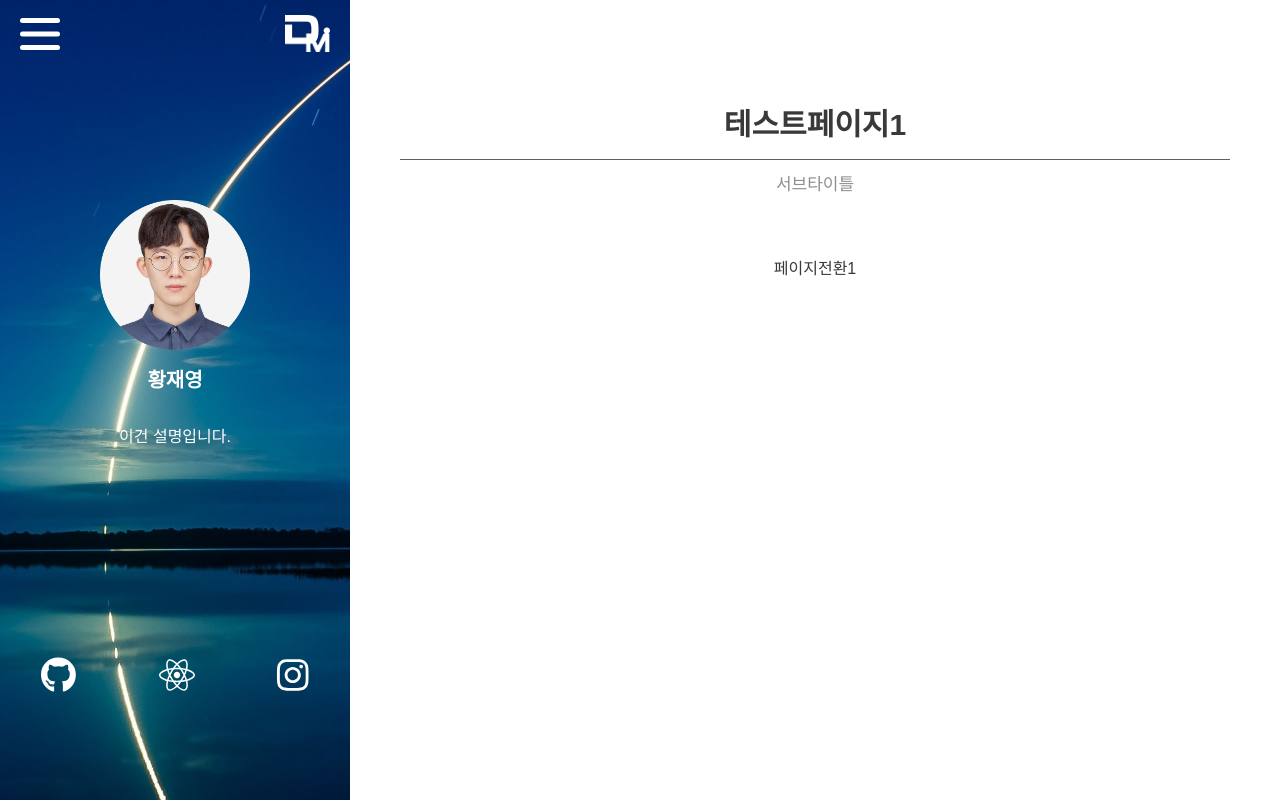
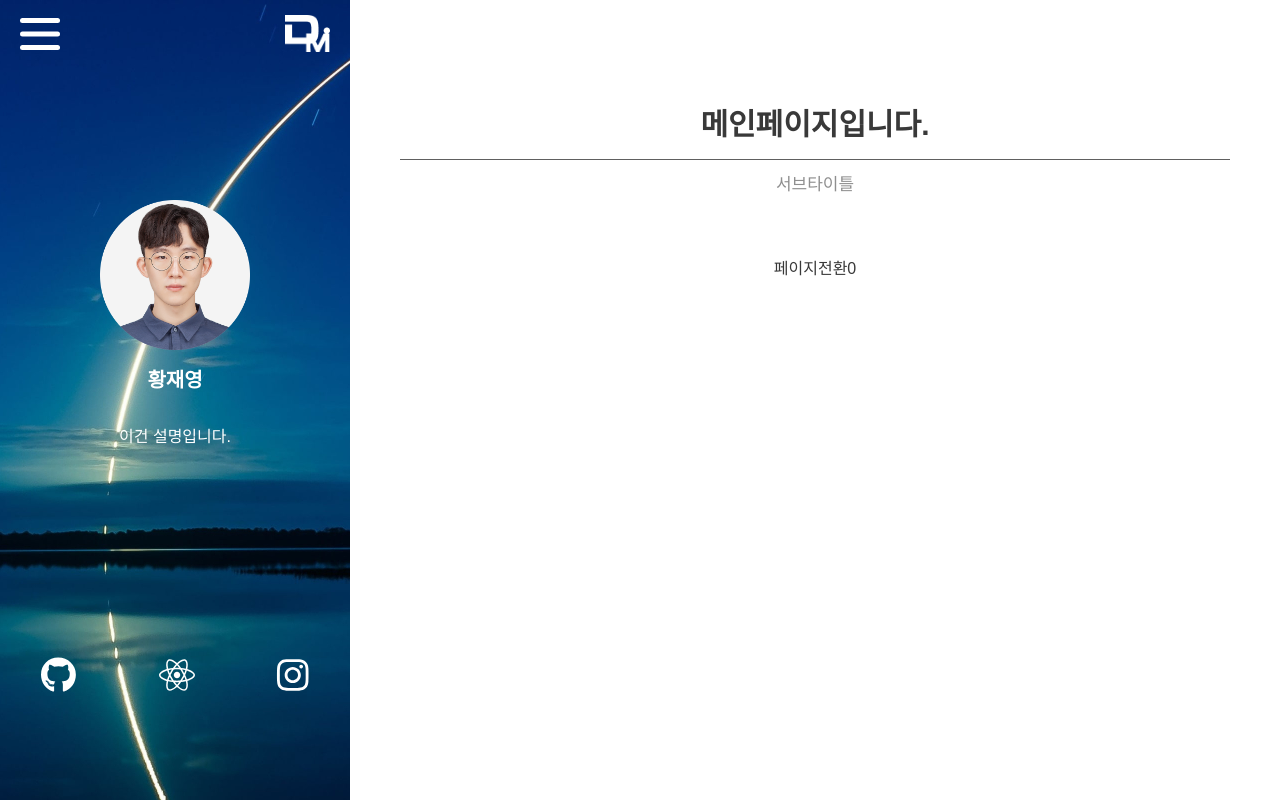
Before and after one commit to HDomi/portfolio, a React (Create React App) app: page / in a window 1280 px wide. Shown: the top 802 px of the page. Built offline with nearby package versions, Linux system fonts and the light colour scheme; a web font is replaced by a local one.

Commit message:
220705 update 1-3

```diff
--- a/package.json
+++ b/package.json
@@ -2,7 +2,7 @@
   "name": "domi",
   "version": "0.1.5",
   "private": true,
-  "homepage": "https://hdomi.github.io/portfolio/main",
+  "homepage": "https://hdomi.github.io/portfolio",
   "dependencies": {
     "@fortawesome/fontawesome-svg-core": "^6.1.1",
     "@fortawesome/free-brands-svg-icons": "^6.1.1",
--- a/src/pages/cnt_table.js
+++ b/src/pages/cnt_table.js
@@ -4,6 +4,7 @@ import {
     Route,
   } from "react-router-dom";
 import './cnt.css';
+import Main from "./cnts/main.js";
 import CntTest from "./cnts/cnttest.js";
 import CntTest2 from "./cnts/cnttest2.js";
 
@@ -11,8 +12,8 @@ function CntTable(){
     return(
         <Routes>
             <Route path="/" >
-              <Route index element={<CntTest />} />
-              <Route path="/portfolio/main" element={<CntTest />} />
+              <Route index element={<Main />} />
+              <Route path="/portfolio/main" element={<Main />} />
               <Route path="/portfolio/profile" element={<CntTest2 />} />
             </Route>
         </Routes>
--- /dev/null
+++ b/src/pages/cnts/main.js
@@ -0,0 +1,21 @@
+import React from "react";
+import './cnt.css';
+
+
+const Main =() => {
+    return(
+        <div className="cnt_wrap">
+                <div className="cnt">
+                  <div className="cnt_tit">메인페이지입니다.</div>
+                  <div className="tit_line"></div>
+                  <div className="cnt_sub_tit">서브타이틀</div>
+                  <div className="cnt_sec">
+                      페이지전환0
+                  </div>
+                </div>
+            </div>
+    )
+
+}
+
+export default Main;
```
Also changed, not shown: 12 other files (tests, documents, lock files or other folders).
